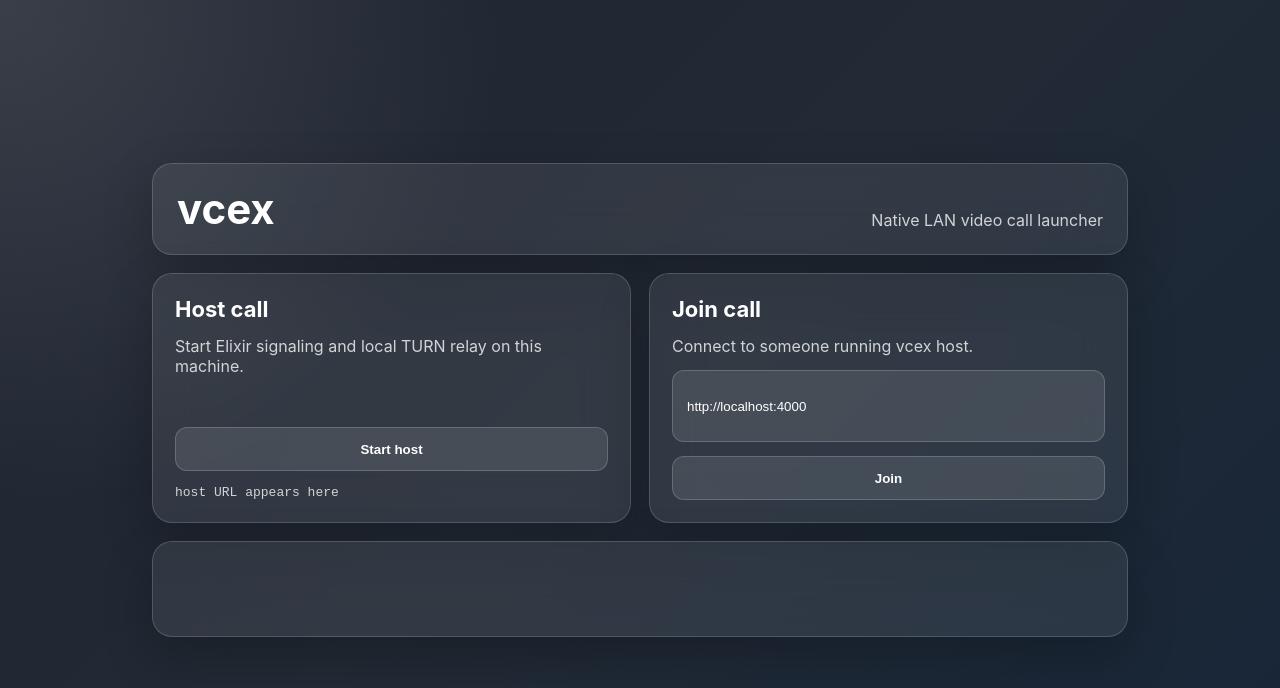
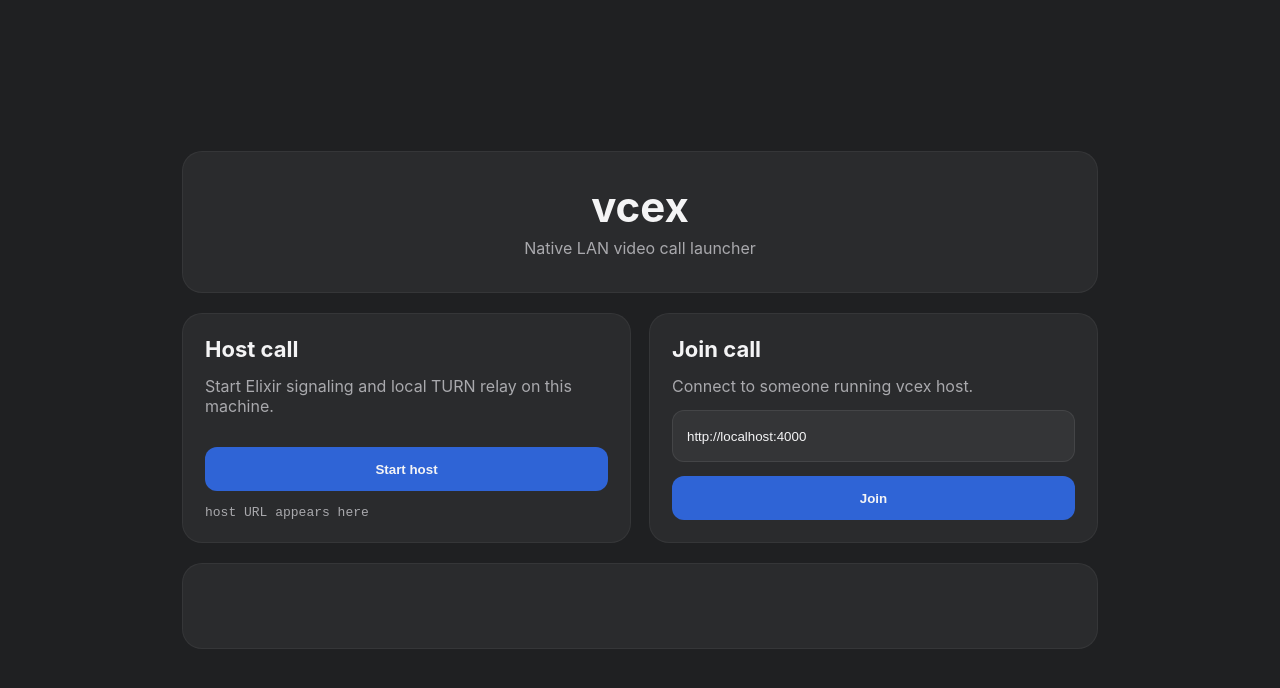
Before and after one commit to mugiwaraluffy56/vcex, a website: page desktop-ui/index.html in a window 1280 px wide. Drawn offline with Linux system fonts and the light colour scheme.

Commit message:
Use muted system-style UI

```diff
--- a/desktop-ui/style.css
+++ b/desktop-ui/style.css
@@ -1,8 +1,8 @@
 :root {
   color-scheme: dark;
   font-family: Inter, ui-sans-serif, system-ui, -apple-system, BlinkMacSystemFont, "Segoe UI", sans-serif;
-  background: #111418;
-  color: #ffffff;
+  background: #1f2022;
+  color: #f4f4f5;
 }
 
 * {
@@ -12,38 +12,33 @@
 body {
   margin: 0;
   min-height: 100vh;
-  background:
-    radial-gradient(circle at top left, rgba(255, 255, 255, 0.12), transparent 34%),
-    linear-gradient(135deg, #1f2430 0%, #222a35 48%, #182638 100%);
+  background: #1f2022;
 }
 
 main {
   min-height: 100vh;
-  width: min(1040px, 100%);
+  width: min(980px, 100%);
   margin: 0 auto;
   display: grid;
   align-content: center;
-  gap: 18px;
+  gap: 20px;
   padding: 32px;
 }
 
 .hero,
 article,
 pre {
-  border: 1px solid rgba(255, 255, 255, 0.16);
   border-radius: 20px;
-  background: rgba(255, 255, 255, 0.08);
-  box-shadow: 0 18px 50px rgba(0, 0, 0, 0.24);
-  backdrop-filter: blur(24px);
-  -webkit-backdrop-filter: blur(24px);
+  background: #2a2b2d;
+  border: 1px solid rgba(255, 255, 255, 0.05);
 }
 
 .hero {
-  display: flex;
-  align-items: end;
-  justify-content: space-between;
-  gap: 18px;
-  padding: 24px;
+  display: grid;
+  justify-items: center;
+  gap: 10px;
+  padding: 34px 28px;
+  text-align: center;
 }
 
 .hero h1,
@@ -62,7 +57,7 @@ article p {
 article p,
 code,
 pre {
-  color: rgba(255, 255, 255, 0.78);
+  color: #a9a9ad;
 }
 
 .grid {
@@ -75,7 +70,7 @@ article {
   display: grid;
   grid-template-rows: auto auto 1fr auto;
   gap: 14px;
-  min-height: 250px;
+  min-height: 230px;
   padding: 22px;
 }
 
@@ -86,25 +81,27 @@ article h2 {
 button,
 input {
   min-height: 44px;
-  border: 1px solid rgba(255, 255, 255, 0.18);
   border-radius: 12px;
   padding: 10px 14px;
-  background: rgba(255, 255, 255, 0.1);
-  color: #ffffff;
+  color: #f4f4f5;
 }
 
 button {
   align-self: end;
+  border: 0;
+  background: #2f64d6;
   cursor: pointer;
   font-weight: 650;
 }
 
 button:hover {
-  background: rgba(255, 255, 255, 0.16);
+  background: #3a70e2;
 }
 
 input {
   width: 100%;
+  border: 1px solid rgba(255, 255, 255, 0.08);
+  background: #343537;
 }
 
 code {
@@ -114,8 +111,8 @@ code {
 }
 
 pre {
-  min-height: 96px;
-  max-height: 150px;
+  min-height: 86px;
+  max-height: 140px;
   overflow: auto;
   margin: 0;
   padding: 14px;
@@ -127,9 +124,7 @@ pre {
     padding: 18px;
   }
 
-  .hero,
   .grid {
-    display: grid;
     grid-template-columns: 1fr;
   }
 }
--- a/public/style.css
+++ b/public/style.css
@@ -1,8 +1,8 @@
 :root {
   color-scheme: dark;
   font-family: Inter, ui-sans-serif, system-ui, -apple-system, BlinkMacSystemFont, "Segoe UI", sans-serif;
-  background: #111418;
-  color: #ffffff;
+  background: #1f2022;
+  color: #f4f4f5;
 }
 
 * {
@@ -12,9 +12,7 @@
 body {
   margin: 0;
   min-height: 100vh;
-  background:
-    radial-gradient(circle at top left, rgba(255, 255, 255, 0.12), transparent 34%),
-    linear-gradient(135deg, #1f2430 0%, #222a35 48%, #182638 100%);
+  background: #1f2022;
 }
 
 .app {
@@ -30,11 +28,9 @@ body {
 .log,
 article,
 .dialog {
-  border: 1px solid rgba(255, 255, 255, 0.16);
-  background: rgba(255, 255, 255, 0.08);
-  box-shadow: 0 18px 50px rgba(0, 0, 0, 0.24);
-  backdrop-filter: blur(24px);
-  -webkit-backdrop-filter: blur(24px);
+  border-radius: 20px;
+  background: #2a2b2d;
+  border: 1px solid rgba(255, 255, 255, 0.05);
 }
 
 .topbar,
@@ -44,7 +40,6 @@ article,
   justify-content: space-between;
   gap: 16px;
   padding: 14px 16px;
-  border-radius: 18px;
 }
 
 h1,
@@ -59,7 +54,7 @@ h1 {
 p,
 code,
 span {
-  color: rgba(255, 255, 255, 0.78);
+  color: #a9a9ad;
 }
 
 .controls,
@@ -70,17 +65,17 @@ span {
 }
 
 button {
-  border: 1px solid rgba(255, 255, 255, 0.18);
+  border: 0;
   border-radius: 12px;
   padding: 10px 14px;
-  background: rgba(255, 255, 255, 0.1);
-  color: #ffffff;
+  background: #2f64d6;
+  color: #f4f4f5;
   cursor: pointer;
   font-weight: 650;
 }
 
 button:hover {
-  background: rgba(255, 255, 255, 0.16);
+  background: #3a70e2;
 }
 
 button:disabled {
@@ -98,7 +93,6 @@ button:disabled {
 article {
   position: relative;
   min-height: 420px;
-  border-radius: 20px;
   overflow: hidden;
 }
 
@@ -107,7 +101,7 @@ video {
   height: 100%;
   object-fit: cover;
   display: block;
-  background: rgba(0, 0, 0, 0.28);
+  background: #111214;
 }
 
 #localVideo {
@@ -120,10 +114,8 @@ span {
   bottom: 12px;
   padding: 5px 9px;
   border-radius: 999px;
-  background: rgba(255, 255, 255, 0.1);
-  border: 1px solid rgba(255, 255, 255, 0.16);
-  backdrop-filter: blur(24px);
-  -webkit-backdrop-filter: blur(24px);
+  background: rgba(0, 0, 0, 0.52);
+  color: #f4f4f5;
 }
 
 .meta {
@@ -135,8 +127,7 @@ span {
   overflow: auto;
   margin: 0;
   padding: 10px;
-  border-radius: 18px;
-  color: rgba(255, 255, 255, 0.78);
+  color: #a9a9ad;
   font-size: 12px;
   white-space: pre-wrap;
 }
@@ -155,7 +146,6 @@ span {
   display: grid;
   gap: 12px;
   padding: 20px;
-  border-radius: 20px;
 }
 
 .dialog h2 {
@@ -167,10 +157,7 @@ span {
   margin-bottom: 4px;
 }
 
-.modal[hidden] {
-  display: none;
-}
-
+.modal[hidden],
 [hidden] {
   display: none !important;
 }
```
